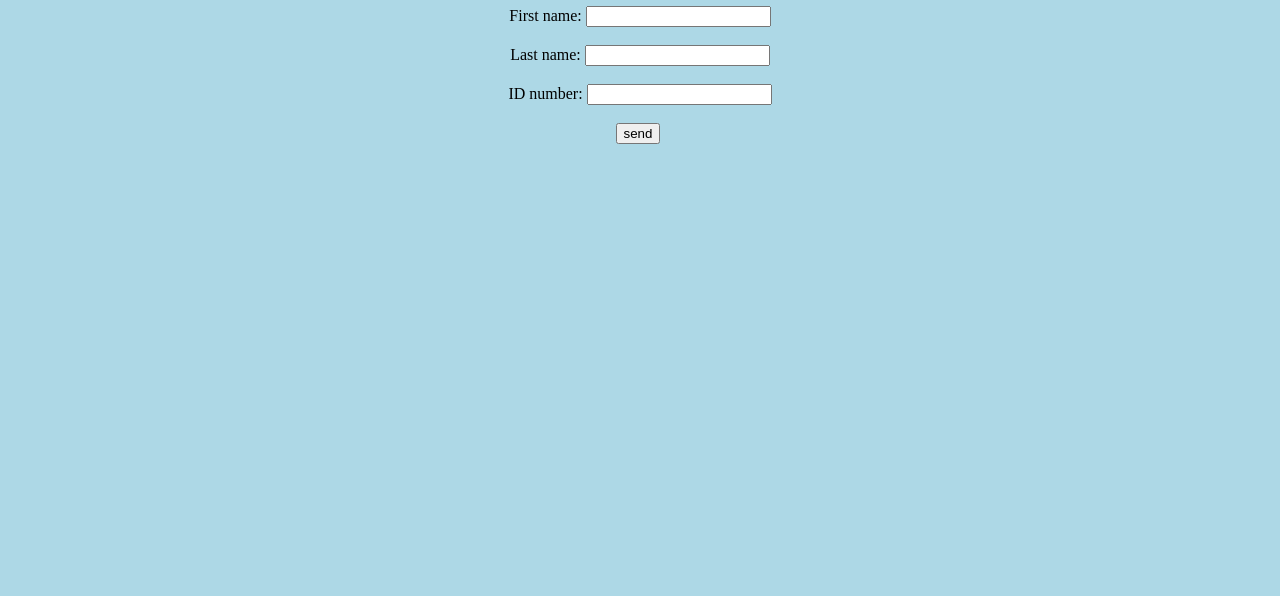
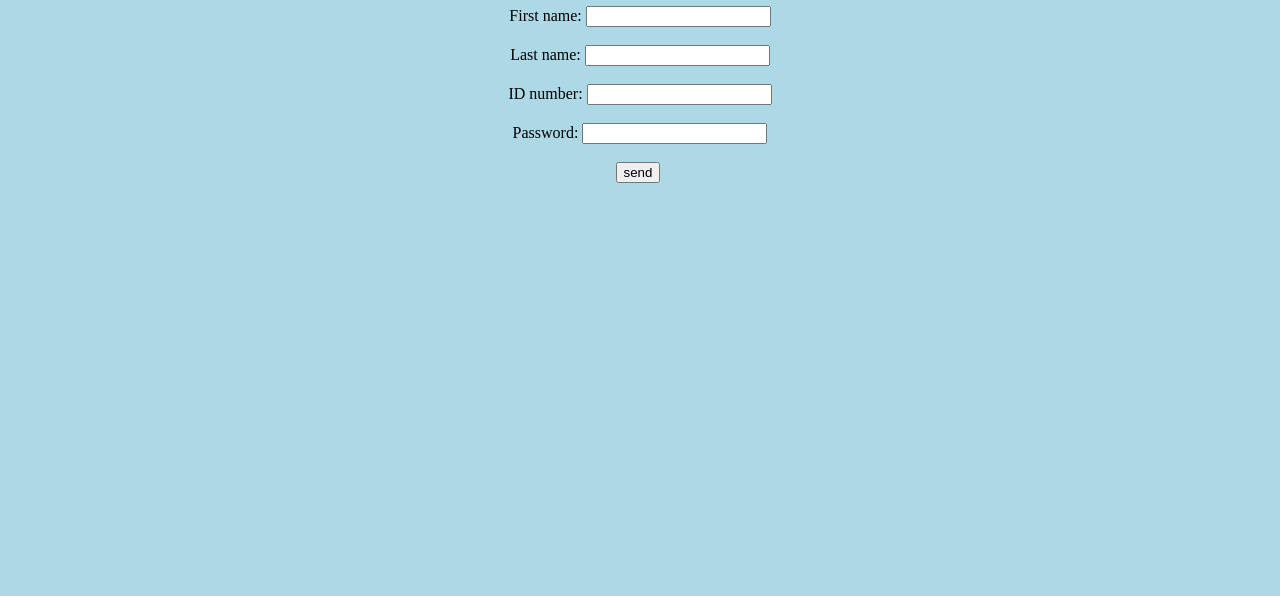
Before and after one commit to e4nthony/Group11_Sprint1_Website, a website: page src/assets/Registration.html in a window 1280 px wide. Shown: the part 204-800 px from the top of the page. Drawn offline with Linux system fonts and the light colour scheme.

Commit message:
Update Registration.html

```diff
--- a/src/assets/Registration.html
+++ b/src/assets/Registration.html
@@ -35,6 +35,9 @@
             <br><br>
             <label>ID number:</label>
             <input type="text" name="number">
+            <br><br>
+            <label>Password:</label>
+            <input type="text" name="pass">
 
 
             <br><br>
```
